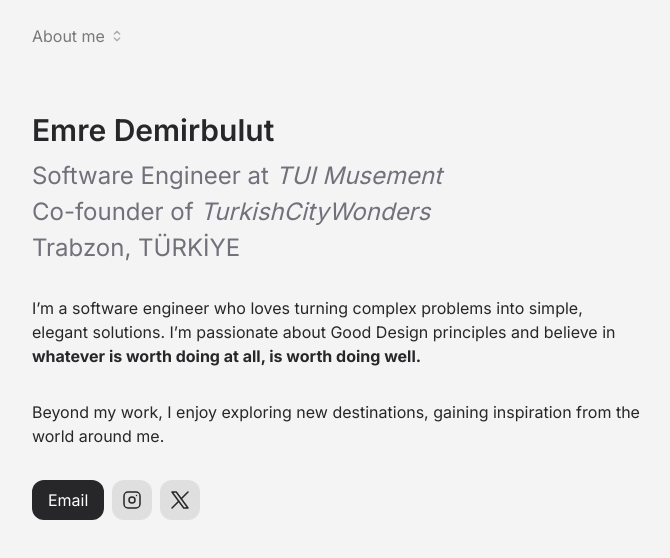
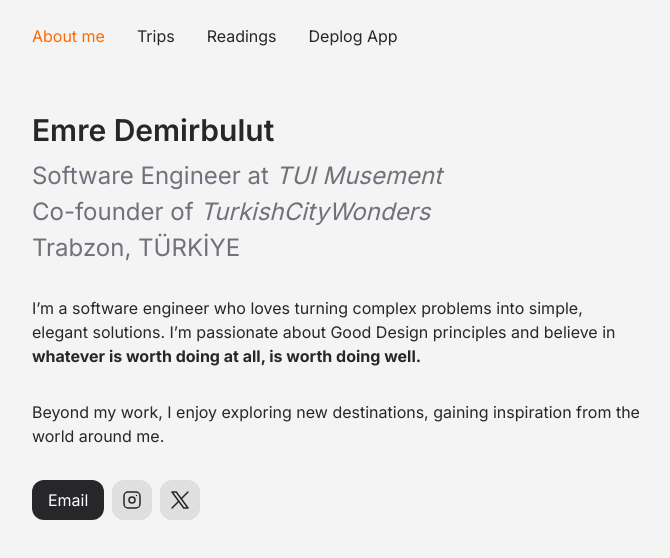
Before and after one commit to yedmrblt/guesthouse, a Next.js app: page / in a window 1280 px wide. Shown: the top 558 px of the page, without its empty margins (304-974 px from the left). Built offline with nearby package versions, Linux system fonts and the light colour scheme.

Commit message:
feat: enhance header navigation styles for better responsiveness and active link visibility

```diff
--- a/src/components/header.tsx
+++ b/src/components/header.tsx
@@ -27,7 +27,14 @@ export default function Header() {
   return (
     <header className="pt-6">
       <Container>
-        <nav className={cx(isNavOpen ? "flex" : "hidden", "flex-col gap-4")}>
+        <nav
+          className={cx(
+            isNavOpen
+              ? "flex"
+              : "hidden auto-cols-max sm:grid sm:grid-flow-col sm:gap-8",
+            "flex-col gap-4",
+          )}
+        >
           {Object.entries(MENU).map(([key, value]) => {
             const isActive = key === path;
             return (
@@ -35,8 +42,8 @@ export default function Header() {
                 key={key}
                 href={key}
                 className={cx(
-                  "grow hover:opacity-100",
-                  isActive ? "text-mute !no-underline" : "",
+                  "hover:opacity-100",
+                  isActive ? "text-orange-500 !no-underline" : "",
                 )}
               >
                 {value}
@@ -48,7 +55,7 @@ export default function Header() {
         {!isNavOpen && (
           <button
             type="button"
-            className="flex items-center gap-1 opacity-60 select-none"
+            className="flex items-center gap-1 opacity-60 select-none sm:hidden"
             onClick={() => {
               setIsNavOpen(true);
             }}
```
